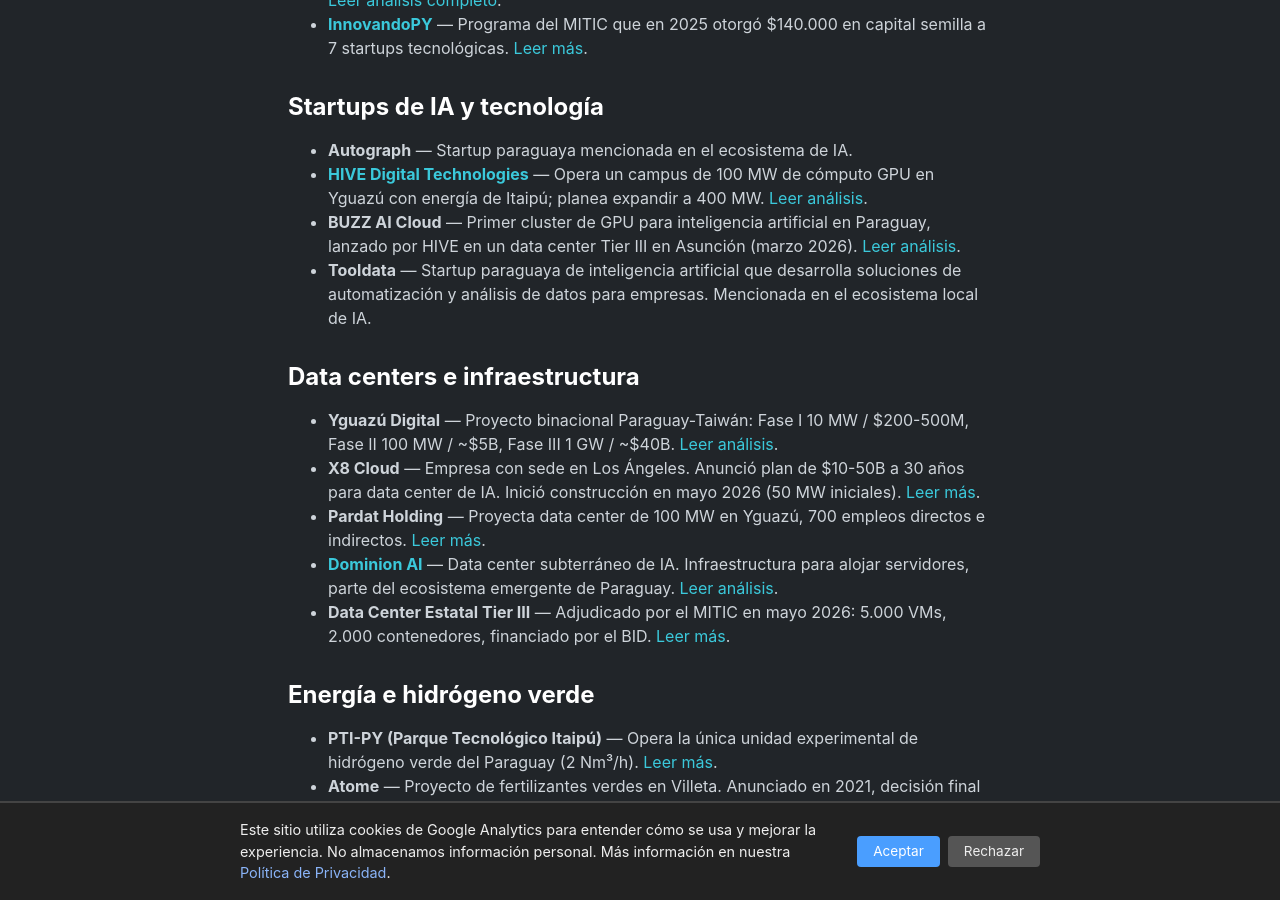
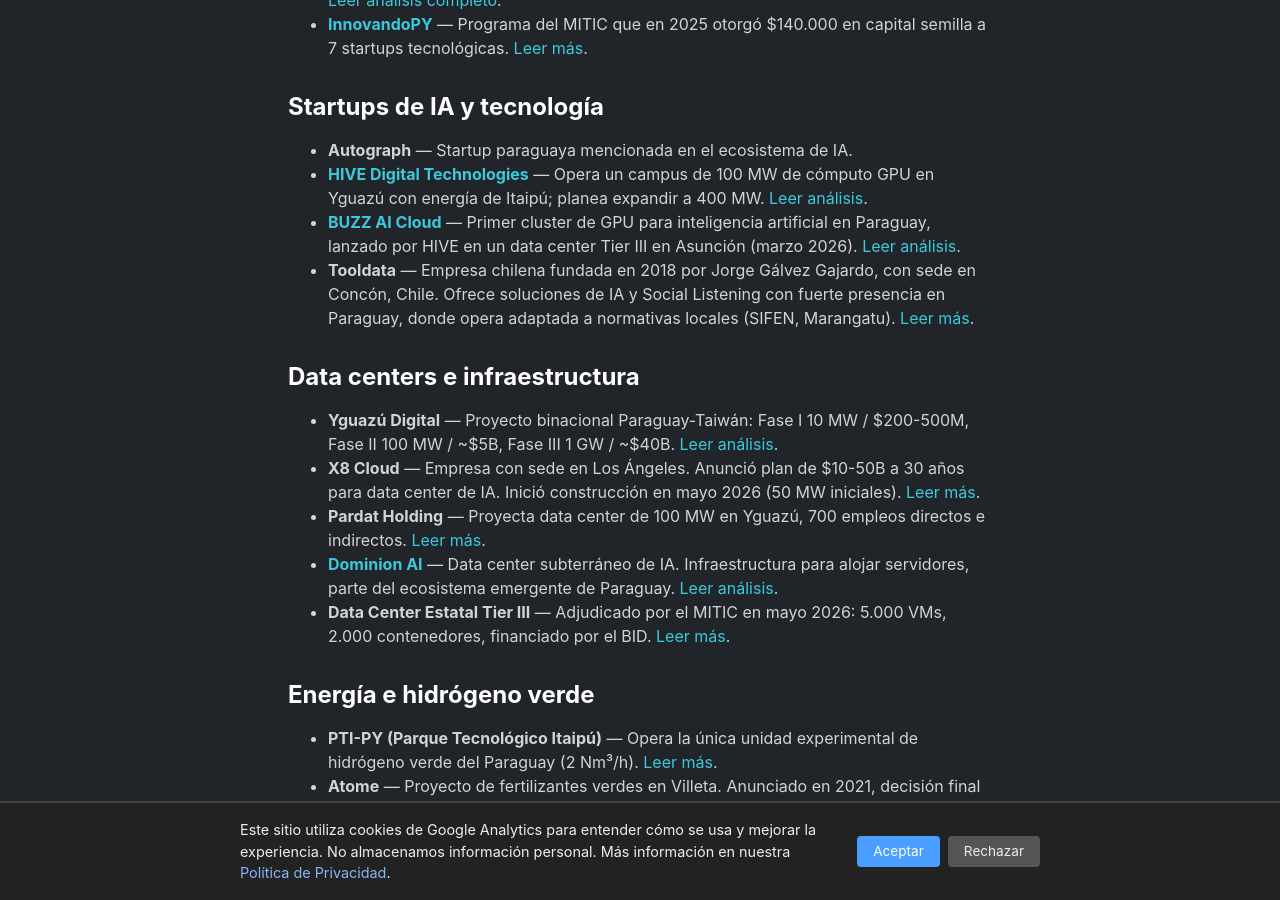
Before and after one commit to miravosqueinteresante/muchotexto.net, a Jekyll site: the page built from directorio.markdown, in a window 1280 px wide and 900 px high, scrolled down 515 px. Built offline with Jekyll 4.4.1, drawn with Linux system fonts in a browser that asks for light colours.

Commit message:
fix: directorio - add BUZZ AI Cloud link, clarify Tooldata is Chilean not Paraguayan

```diff
--- a/directorio.markdown
+++ b/directorio.markdown
@@ -17,8 +17,8 @@
 
 - **Autograph** — Startup paraguaya mencionada en el ecosistema de IA.
 - **[HIVE Digital Technologies](https://www.hivedigitaltechnologies.com/)** — Opera un campus de 100 MW de cómputo GPU en Yguazú con energía de Itaipú; planea expandir a 400 MW. [Leer análisis](/articulos/2026/07/10/talento-tech-paraguay-ia/).
-- **BUZZ AI Cloud** — Primer cluster de GPU para inteligencia artificial en Paraguay, lanzado por HIVE en un data center Tier III en Asunción (marzo 2026). [Leer análisis](/articulos/2026/07/16/ia-soberana-paraguay/).
-- **Tooldata** — Startup paraguaya de inteligencia artificial que desarrolla soluciones de automatización y análisis de datos para empresas. Mencionada en el ecosistema local de IA.
+- **[BUZZ AI Cloud](https://www.buzzhpc.ai/es/)** — Primer cluster de GPU para inteligencia artificial en Paraguay, lanzado por HIVE en un data center Tier III en Asunción (marzo 2026). [Leer análisis](/articulos/2026/07/16/ia-soberana-paraguay/).
+- **Tooldata** — Empresa chilena fundada en 2018 por Jorge Gálvez Gajardo, con sede en Concón, Chile. Ofrece soluciones de IA y Social Listening con fuerte presencia en Paraguay, donde opera adaptada a normativas locales (SIFEN, Marangatu). [Leer más](https://tooldata.io/social-listening-paraguay).
 
 ## Data centers e infraestructura
 
```
